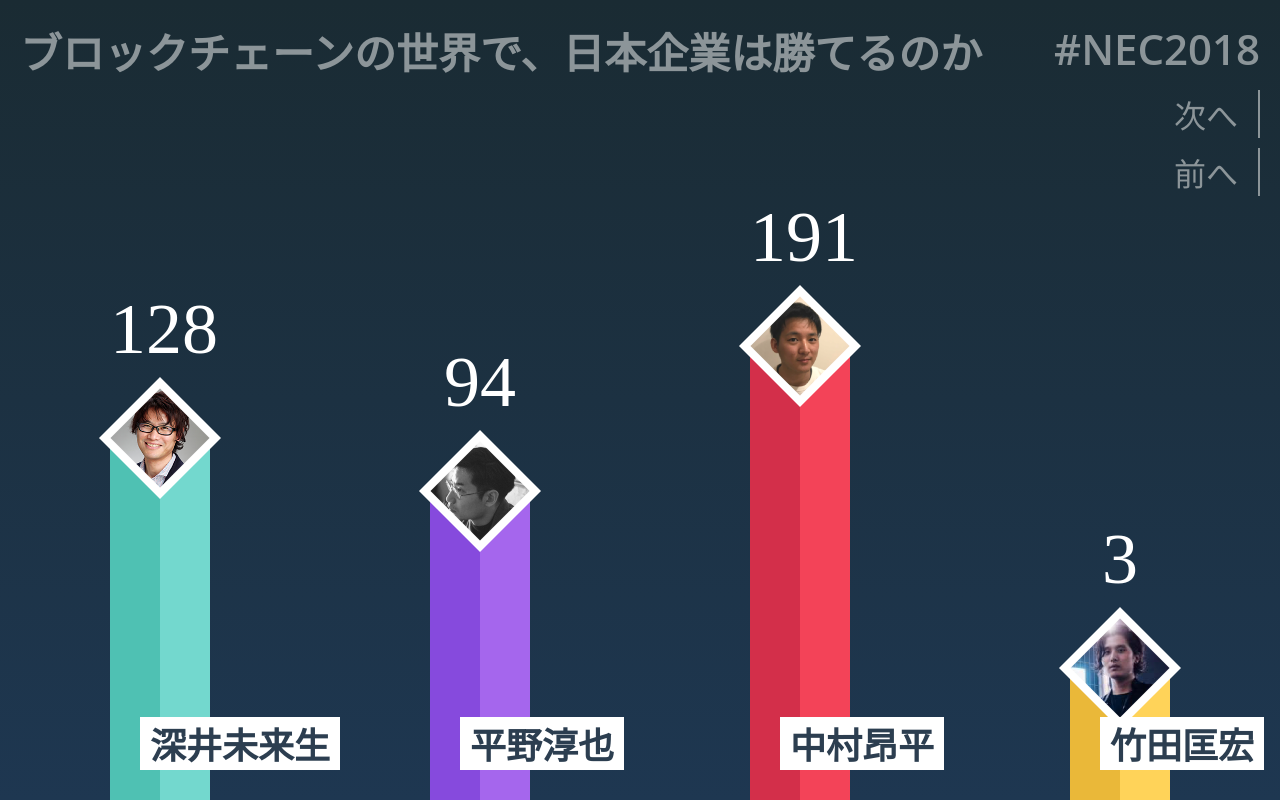
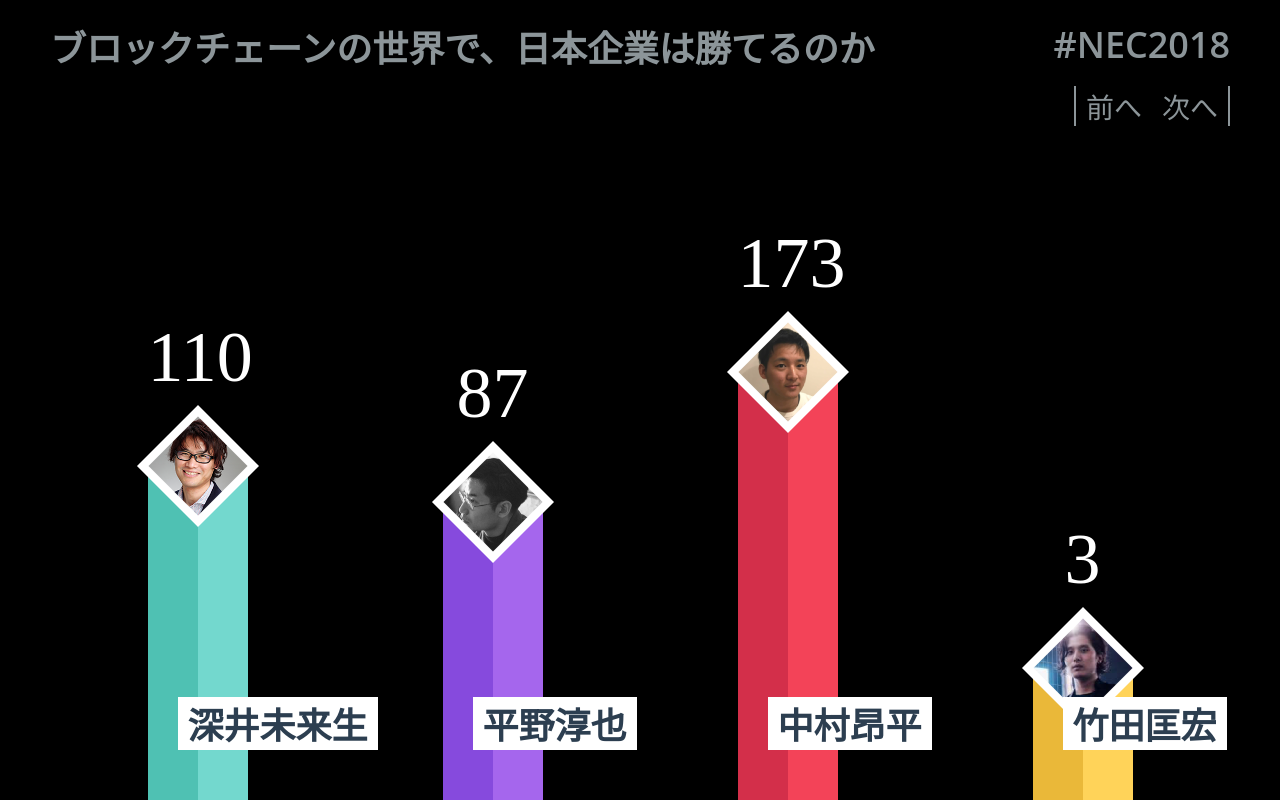
Before and after one commit to coinjinja/demo-voting, a Vue app: page / in a window 1280 px wide. Both pictures are taken after a click on the element "#NEC2018". Built offline with nearby package versions, Linux system fonts and the light colour scheme.

Commit message:
Adjust message styles

```diff
--- a/src/App.vue
+++ b/src/App.vue
@@ -4,15 +4,16 @@
       <VoteBar v-for="(p, index) in panelists" :key="index"
         :name="p.name"
         :votes="p.votes"
+        :vote-count="p.voteCount"
         :avatar="p.avatar" />
     </div>
     <div class="header">
       <div class="session">ブロックチェーンの世界で、日本企業は勝てるのか</div>
       <div class="title" @click="showNav = !showNav">#NEC2018</div>
-    </div>
-    <div class="nav" v-show="showNav">
-      <button class="prev" @click="prev()">次へ</button>
-      <button class="next" @click="next()">前へ</button>
+      <div class="nav" v-show="showNav">
+        <button class="prev" @click="prev()">前へ</button>
+        <button class="next" @click="next()">次へ</button>
+      </div>
     </div>
   </div>
 </template>
@@ -29,21 +30,25 @@ export default {
       {
         name: "深井未来生" ,
         votes: [],
+        voteCount: 110,
         avatar: require('./assets/player-1.png')
       },
       {
         name: "平野淳也" ,
         votes: [],
+        voteCount: 87,
         avatar: require('./assets/player-2.png')
       },
       {
         name: "中村昂平" ,
         votes: [],
+        voteCount: 173,
         avatar: require('./assets/player-3.png')
       },
       {
         name: "竹田匡宏" ,
         votes: [],
+        voteCount: 3,
         avatar: require('./assets/player-4.png')
       },
     ]
@@ -56,35 +61,22 @@ export default {
     prev() {
       // TODO: connect ws for new votes
       const vote = {
+        voter_id: new Date().toISOString(),
         voter: faker.name.findName(),
-        show: true,
       }
       this.panelists[3].votes.push(vote)
+      this.panelists[3].voteCount++
     },
     next() {
       // TODO: connect ws for new votes
       const vote = {
+        voter_id: new Date().toISOString(),
         voter: faker.name.findName(),
-        show: true,
       }
       this.panelists[2].votes.push(vote)
+      this.panelists[2].voteCount++
     }
   },
-  mounted() {
-    // TODO: load all votes from server, which don't need to be shown
-    function addElements(arr, n) {
-      for (let i = 0; i < n; i++) {
-        arr.push({
-          voter: faker.name.findName(),
-          show: false,
-        })
-      }
-    }
-    addElements(this.panelists[0].votes, 128)
-    addElements(this.panelists[1].votes, 94)
-    addElements(this.panelists[2].votes, 191)
-    addElements(this.panelists[3].votes, 3)
-  }
 }
 </script>
 
@@ -92,7 +84,8 @@ export default {
 body {
   margin: 0;
   padding: 0;
-  background: linear-gradient(to bottom, #1a2b33 0%,#1e3751 100%);
+  box-sizing: border-box;
+  background: #000;
 }
 body, button {
   font-family: "Open Sans", "Source Han Sans", -apple-system, "Helvetica Neue", Helvetica, Arial, sans-serif;
@@ -104,26 +97,27 @@ body, button {
   color: #2c3e50;
   width: 100vw;
   height: 100vh;
-  padding: 0;
-  margin: 0;
-  /* background-color: #1a2b33; */
 }
 .container {
   position: absolute;
   bottom: 0;
-  width: 100%;
+  left: 0;
+  right: 0;
   display: flex;
+  padding: 0 50px;
 }
 .header {
   position: absolute;
   top: 0;
-  width: 100%;
+  left: 0;
+  right: 0;
+  padding: 20px 50px;
   color: #8c9599;
   font-weight: 600;
-  font-size: 42px;
+  font-size: 36px;
   display: flex;
-  padding: 20px;
   box-sizing: border-box;
+  background: rgba(0, 0, 0, 60%);
 }
 .header .title {
   text-align: right;
@@ -134,25 +128,24 @@ body, button {
   position: absolute;
   top: 80px;
   right: 0px;
-  margin-right: 20px;
+  margin-right: 50px;
 }
 .nav button {
   cursor: pointer;
-  display: block;
-  font-size: 32px;
-  font-weight: 200;
+  font-size: 28px;
   background: transparent;
   color: #8c9599;
   border: 0;
-  padding-right: 20px;
+  padding: 0 10px;
   outline: 0;
   border-right: 2px solid #8c9599;
-  margin-top: 10px;
-  transition: all 0.3s ease-out;
+}
+.nav button.prev {
+  border-right: 0;
+  border-left: 2px solid #8c9599;
 }
 .nav button:active {
   color: #ccc;
   border-right-color: #ccc;
 }
-
 </style>
--- a/src/components/NotifBar.vue
+++ b/src/components/NotifBar.vue
@@ -1,78 +1,83 @@
 <template>
-<div class="notif-stack">
-  <div class="notif-bar" v-for="(v, index) in reversed_votes"
-    :key="index" :style="{ opacity: v.show ? 1 : 0 }">
+<transition-group name="list-notif" class="notif-stack" tag="div">
+  <div class="notif-bar list-notif-item" v-for="v in queue" :key="v.voter_id">
     +1 {{v.voter}}
   </div>
-</div>
+</transition-group>
 </template>
 
 <script>
 export default {
   name: 'Notif-Bar',
   props: {
-    votes: {
+    queue: {
       default: [],
       type: Array,
     },
   },
   data() {
     return {
-      count: 0
-    }
-  },
-  computed: {
-    reversed_votes() {
-      return this.votes.slice().reverse()
+      displayed: {},
     }
   },
   watch: {
-    votes: function(newVotes) {
-      if (this.count !== 0) {
-        function hide(item) {
-          setTimeout(() => {
-            console.log(item)
-            item.show = false
-          }, 5000)
-        }
-        for (let i = this.count; i < newVotes.length; i++) {
-          newVotes[i].show = true
-          hide(newVotes[i])
-        }
+    queue: function(newqueue) {
+      const hide = (voter_id) => {
+        setTimeout(() => {
+          const found = this.queue.find((e) => {
+            return e.voter_id === voter_id
+          })
+          if (found) this.queue.splice(found, 1)
+        }, 5000)
       }
-      this.count = newVotes.length
+      for (const vote of newqueue) {
+        const voter_id = vote.voter_id
+        if (voter_id in this.displayed) continue
+        this.displayed[voter_id] = true
+        hide(voter_id)
+      }
     }
   },
 }
 </script>
 
 <style scoped>
-.notif-stack .notif-bar:nth-child(2) {
-  top: -290px;
+.list-notif-item {
+  transition: all 0.3s;
+  display: inline-block;
+  margin-right: 10px;
 }
-.notif-stack .notif-bar:nth-child(3) {
-  top: -360px;
+.list-notif-enter, .list-notif-leave-to {
+  opacity: 0;
+  transform: translateX(-50%);
 }
-.notif-stack .notif-bar:nth-child(4) {
-  top: -430px;
+.list-notif-leave-active {
+  position: absolute;
 }
-.notif-stack .notif-bar:nth-child(5) {
-  top: -490px;
+.notif-stack {
+  position: absolute;
+  width: 300px;
+  bottom: 100%;
+  padding-bottom: 170px;
+  transform: translateX(-50%);
+  left: 50%;
+  display: flex;
+  overflow: hidden;
+  flex-direction: column;
 }
 .notif-bar {
-  position: absolute;
-  transform: translateX(-50%);
-  left: 50%;
+  align-self: center;
   color: white;
   font-weight: bold;
   font-size: 20px;
-  top: -220px;
   padding: 10px 30px;
   max-width: 200px;
   white-space: nowrap;
   overflow: hidden;
   text-overflow: ellipsis;
-  transition: all 1s;
+  position: relative;
+  align-items: center;
+  margin: 5px 0;
 }
 .notif-bar::before {
   position: absolute;
--- a/src/components/VoteBar.vue
+++ b/src/components/VoteBar.vue
@@ -5,8 +5,8 @@
       <img :alt="name" :src="avatar">
     </div>
     <div class="name">{{name}}</div>
-    <div class="number" v-if="votes">{{votes.length}}</div>
-    <NotifBar :votes="votes"/>
+    <div class="number">{{voteCount}}</div>
+    <NotifBar :queue="votes"/>
   </div>
 </div>
 </template>
@@ -19,15 +19,16 @@ export default {
   components: { NotifBar },
   props: {
     name: String,
-    votes: {
-      default: [],
-      type: Array,
+    votes: Array,
+    voteCount: {
+      default: 0,
+      type: Number,
     },
     avatar: String,
   },
   computed: {
     barHeight() {
-      return parseInt(120 + (this.votes.length ** 0.8) * 5, 10)
+      return parseInt(120 + (this.voteCount ** 0.8) * 5, 10)
     }
   }
 }
@@ -58,7 +59,7 @@ export default {
 .bar .name {
   position: absolute;
   left: 30%;
-  bottom: 30px;
+  bottom: 50px;
   font-size: 36px;
   font-weight: 600;
   white-space: nowrap;
@@ -70,12 +71,10 @@ export default {
   font-size: 72px;
   color: #fff;
   width: 100%;
-  /* font-stretch: condensed; */
   position: absolute;
   top: -150px;
 }
 .diamond {
-  /* background-color: red; */
   width: 70px;
   height: 70px;
   object-fit: cover;
```
